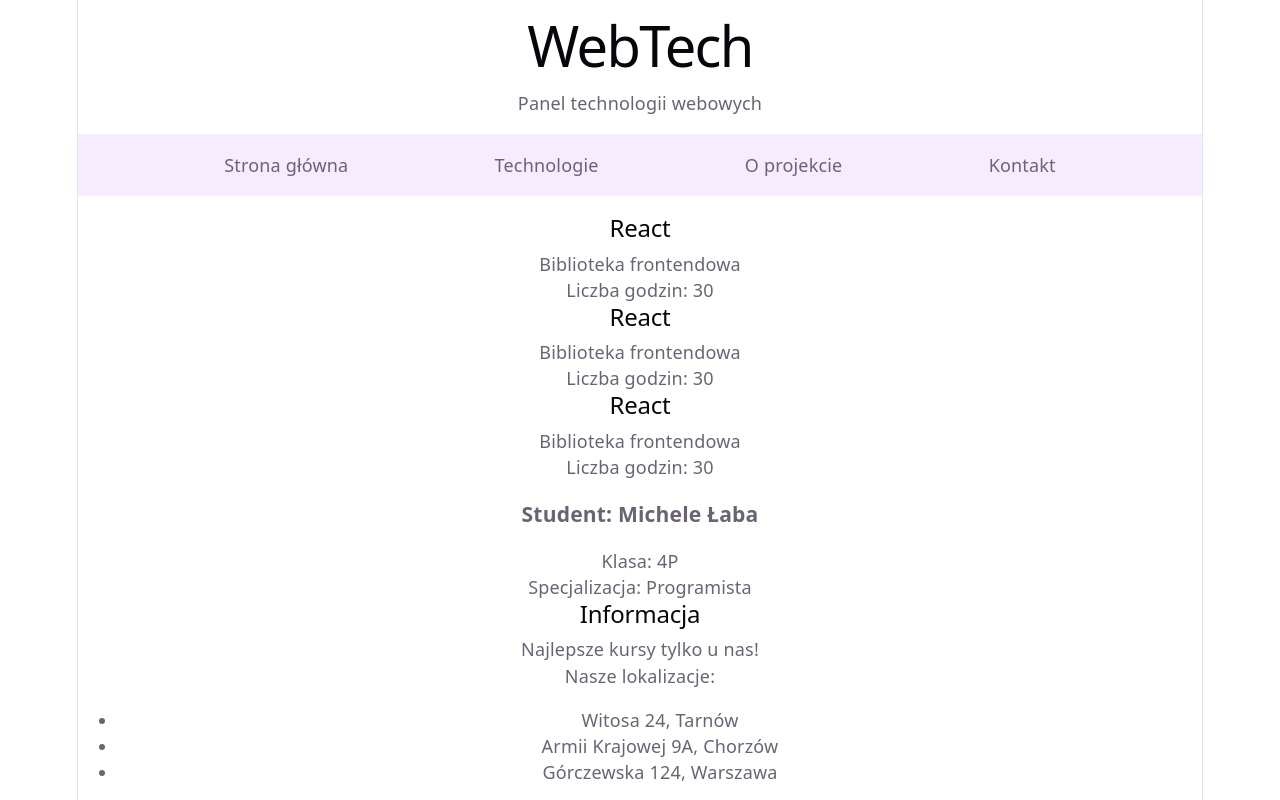
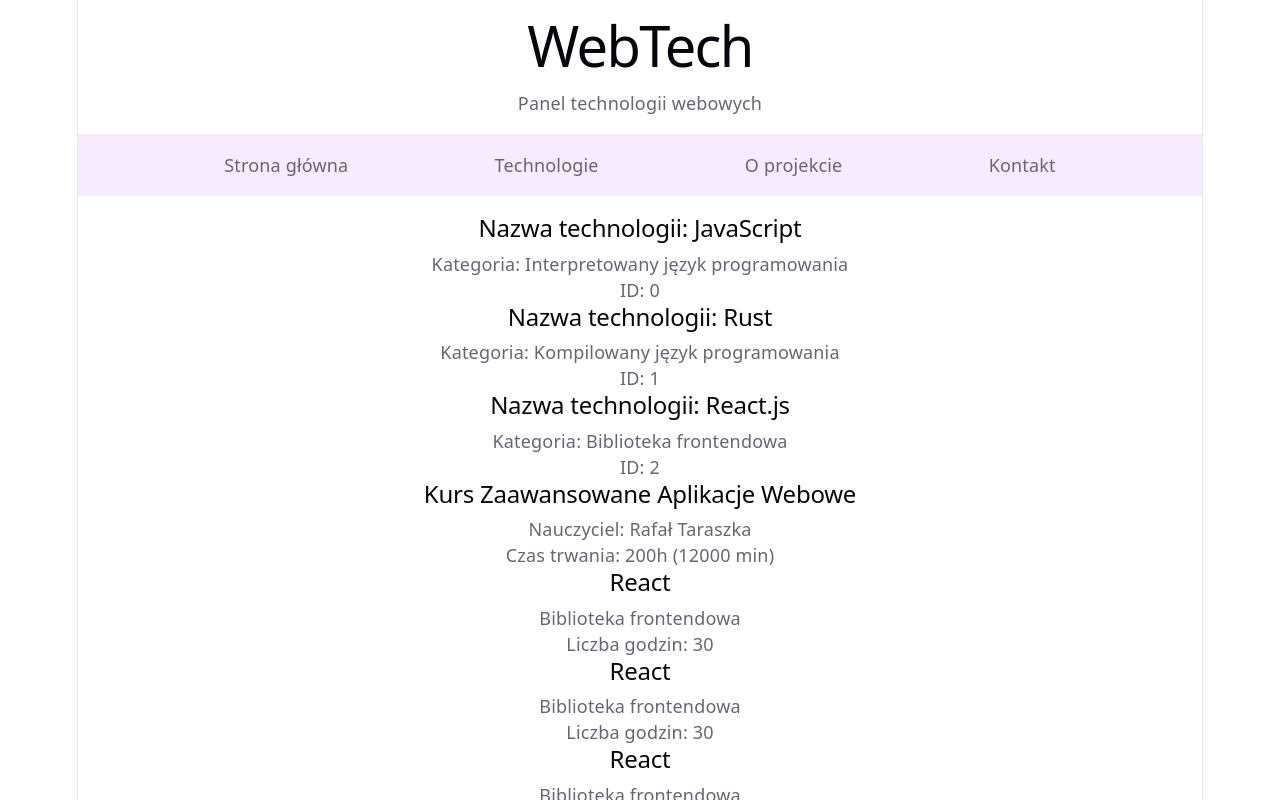
Before and after one commit to ml-zst-17/ML_17_2026_WebTech, a React (Vite) app: page / in a window 1280 px wide. Shown: the top 800 px of the page. Built offline with nearby package versions, Linux system fonts and the light colour scheme.

Commit message:
Zadania dodatkowe

```diff
--- a/src/App.jsx
+++ b/src/App.jsx
@@ -7,6 +7,8 @@
 import Student from './components/Student';
 import InfoBox from './components/InfoBox';
 import Navigation from './components/Navigation';
+import Technologies from './components/Technologies';
+import CourseCard from './components/CourseCard';
 
 function App() {
   return (
@@ -16,6 +18,10 @@
       <Navigation />
 
       <main>
+        <Technologies />
+
+        <CourseCard />
+
         <Technology />
         <Technology />
         <Technology />
--- /dev/null
+++ b/src/components/CourseCard.jsx
@@ -0,0 +1,17 @@
+function CourseCard() {
+    const course = {
+        'name': 'Zaawansowane Aplikacje Webowe',
+        'teacher': 'Rafał Taraszka',
+        'hours': 200,
+    };
+
+    return (
+        <section>
+            <h2>Kurs {course.name}</h2>
+            <p>Nauczyciel: {course.teacher}</p>
+            <p>Czas trwania: {course.hours}h ({course.hours * 60} min)</p>
+        </section>
+    );
+}
+
+export default CourseCard;
--- /dev/null
+++ b/src/components/Technologies.jsx
@@ -0,0 +1,39 @@
+function Technologies() {
+    const technologies = [
+        {
+            'id': 0,
+            'name': 'JavaScript',
+            'category': 'Interpretowany język programowania',
+        },
+        {
+            'id': 1,
+            'name': 'Rust',
+            'category': 'Kompilowany język programowania',
+        },
+        {
+            'id': 2,
+            'name': 'React.js',
+            'category': 'Biblioteka frontendowa',
+        },
+    ];
+
+    const contents = [];
+
+    for (const i in technologies) {
+        contents.push(
+            <>
+                <h2>Nazwa technologii: {technologies[i].name}</h2>
+                <p>Kategoria: {technologies[i].category}</p>
+                <p>ID: {technologies[i].id}</p>
+            </>
+        );
+    }
+
+    return (
+        <>
+            {contents}
+        </>
+    )
+}
+
+export default Technologies;
```
